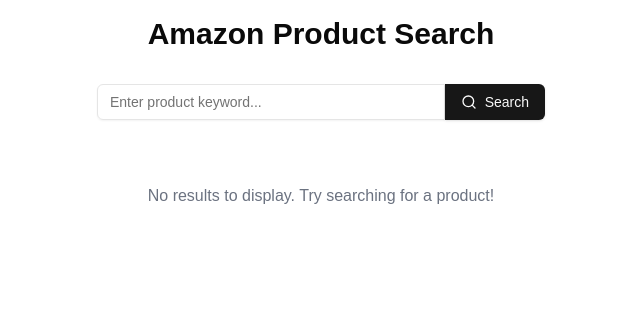
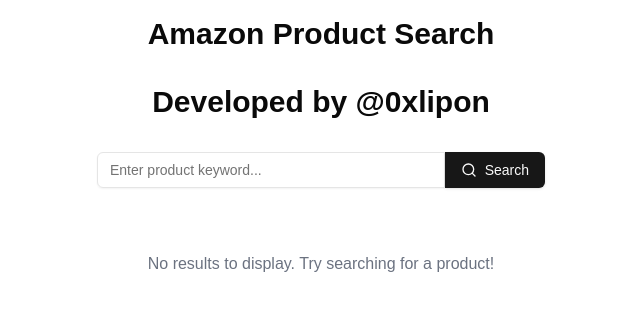
Before and after one commit to snowden-pc/AmazonWebScraper, a Next.js app: page / in a window 1280 px wide. Shown: the top 310 px of the page, without its empty margins (319-959 px from the left). Built offline with nearby package versions, Linux system fonts and the light colour scheme.

Commit message:
Update page.tsx

```diff
--- a/app/page.tsx
+++ b/app/page.tsx
@@ -55,6 +55,7 @@
   return (
     <div className="container mx-auto p-4">
       <h1 className="text-3xl font-bold mb-8 text-center">Amazon Product Search</h1>
+      <h5 className="text-3xl font-bold mb-8 text-center">Developed by @0xlipon</h5>
       <div className="flex justify-center mb-8">
         <div className="flex w-full max-w-md">
           <Input
```
